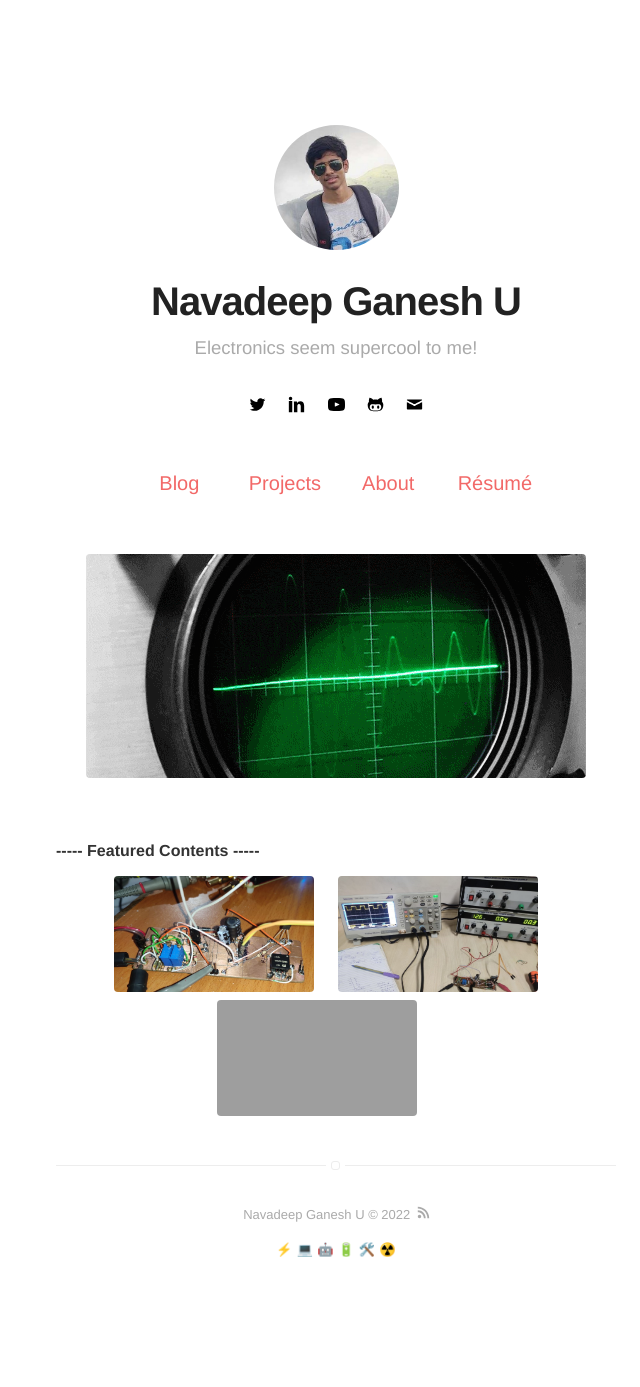
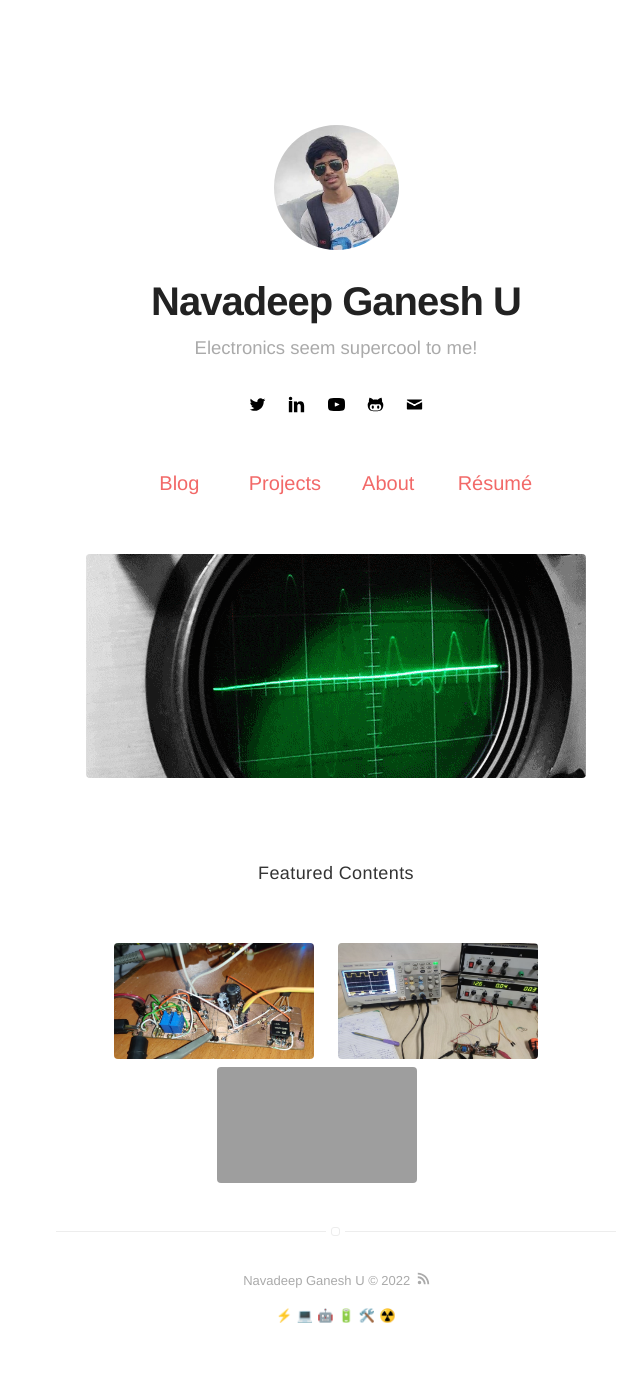
Before and after one commit to ngu25/ngu25.github.io, a Jekyll site: the page built from index.html, in a window 1280 px wide. Shown: the whole page, without its empty margins (304-944 px from the left). Built offline with Jekyll 4.4.1, drawn with Linux system fonts in a browser that asks for light colours; before the commit the page ends 1321 px from its top, so only the background shows below that; grey boxes are pictures that could not be loaded.

```diff
--- a/_includes/highlighted-projects.html
+++ b/_includes/highlighted-projects.html
@@ -1,7 +1,12 @@
 
 </br>
 </br>
-<b> ----- Featured Contents ----- </b>
+
+<p align="center"><b style="font-size:18px">
+Featured Contents
+</b></p>
+
+</br>
 
 <div>
 	<p align="center">
--- a/_posts/2022-01-03-my-daily-journey-blog3.markdown
+++ b/_posts/2022-01-03-my-daily-journey-blog3.markdown
@@ -13,6 +13,9 @@ author: navadeepganeshu
 description: Simply to self document and learn from experience :)
 ---
 <p><i>9th January 2022</i></p>
+
+<p>If something doesn't turn out to be on your side and want it so badly, don't leave it there. Think of opportunities in it(be it a worst case scenario) and drop some fish hooks. See if someting gets caught back again.</p>
+<b>If you think you should ask it or not, just ask it. No harm and it only turns out to be a hookup for some opportunity sooner or later!</b>
 
 ---
 <p><i>8th January 2022</i></p>
```
